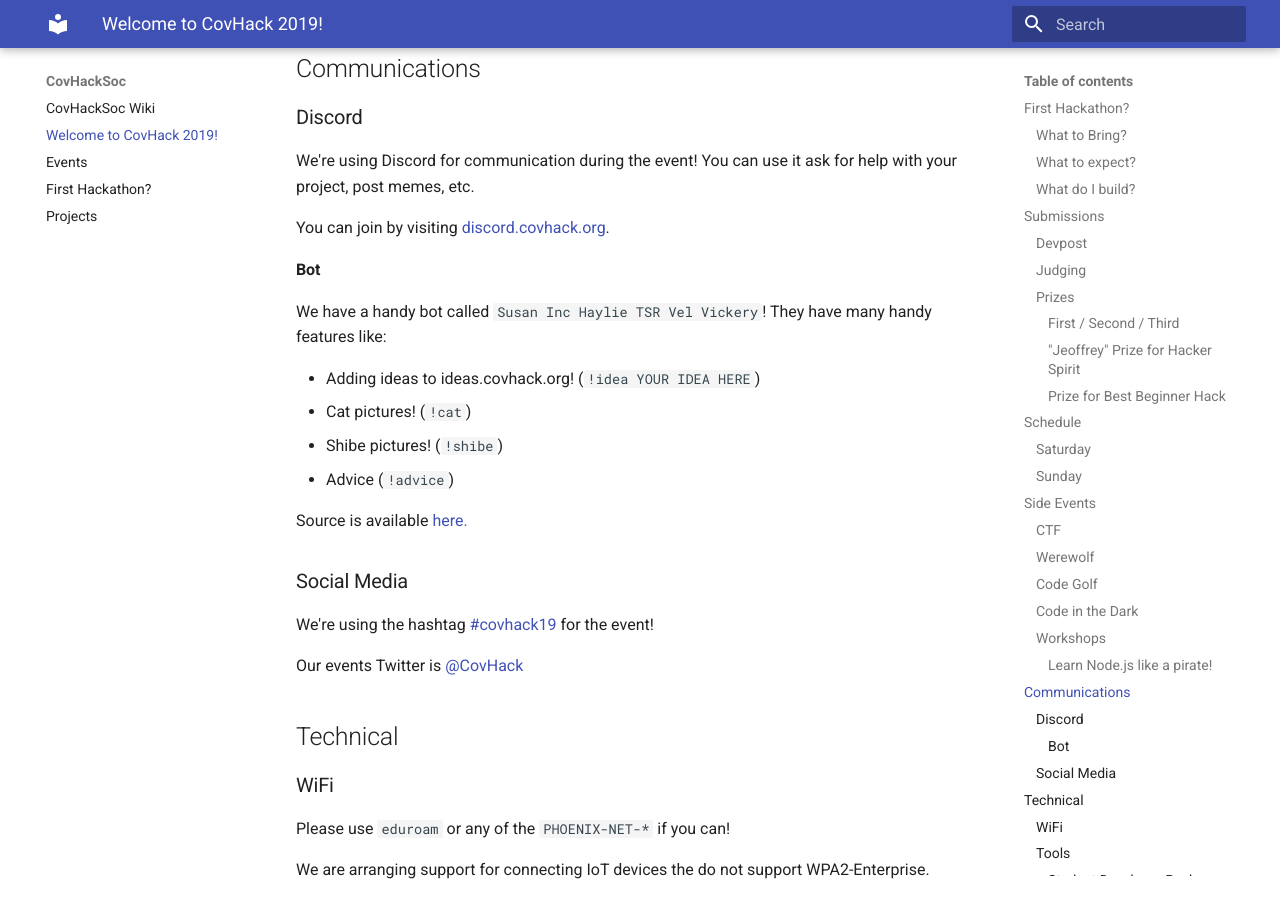
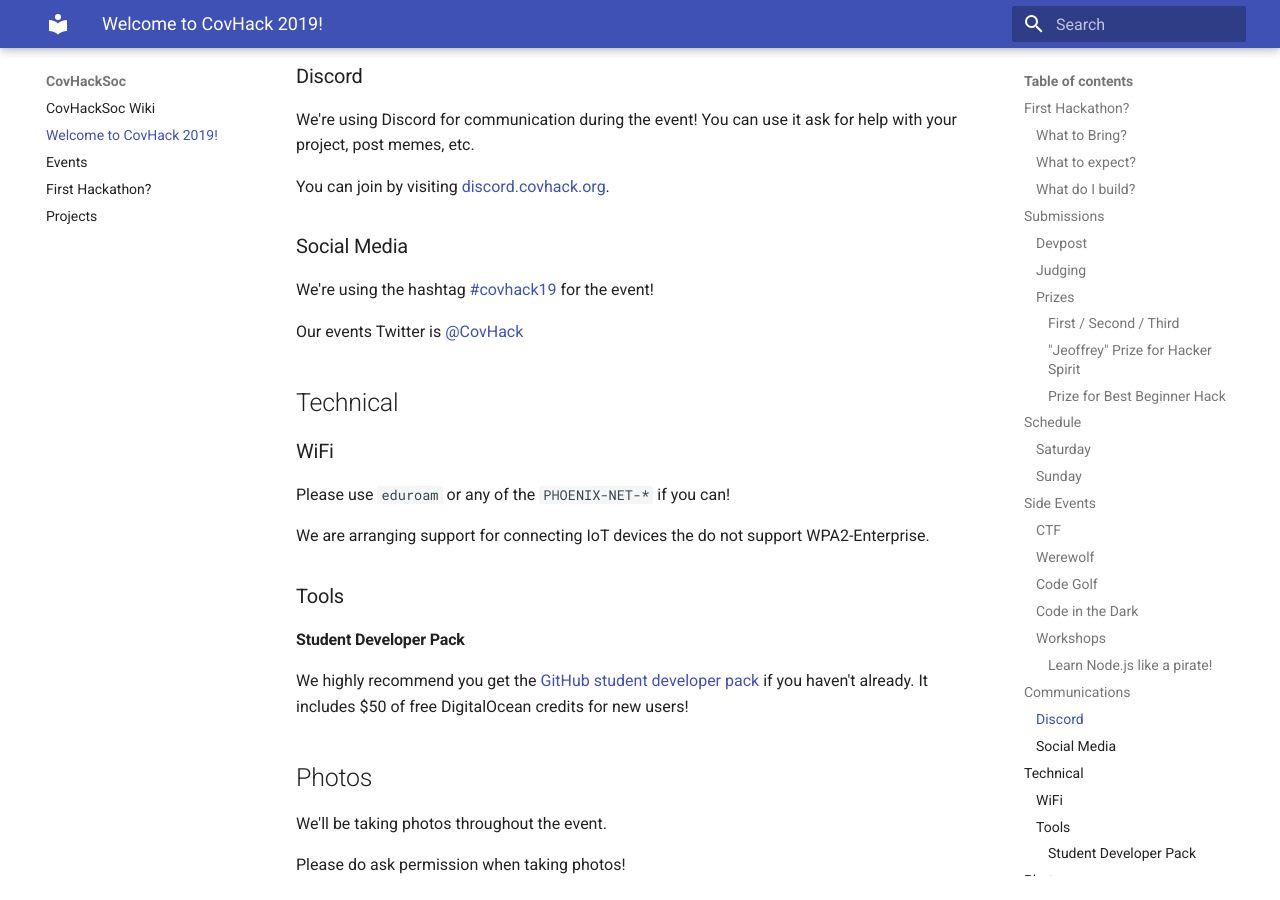
Before and after one commit to CovHackSoc/wiki.covhack.org, an MkDocs documentation site: the page built from docs/covhack2019.md, in a window 1280 px wide and 900 px high, scrolled down 3673 px. Built offline with MkDocs 1.6.1 and Material for MkDocs 9.7.7, drawn with Linux system fonts in a browser that asks for light colours; some of the changed text lies outside the part shown.

Commit message:
Removed our ideas bot from the info.

```diff
--- a/docs/covhack2019.md
+++ b/docs/covhack2019.md
@@ -28,8 +28,6 @@ Hackathons are a great place to learn new technology! So we highly recommend pic
 familiar with!
 
 Hardware projects are awesome and you will always get mad props for doing one!
-
-We keep an ideas list at <a href="https://ideas.covhack.org/">https://ideas.covhack.org/</a>
 
 Regarding how much you should be able to get done:
 
@@ -125,17 +123,6 @@ We're using Discord for communication during the event! You can use it ask for h
 
 You can join by visiting <a href="https://discord.covhack.org/">discord.covhack.org</a>.
 
-#### Bot
-
-We have a handy bot called `Susan Inc Haylie TSR Vel Vickery`! They have many handy features like:
-
-* Adding ideas to ideas.covhack.org! (`!idea YOUR IDEA HERE`)
-* Cat pictures! (`!cat`)
-* Shibe pictures! (`!shibe`)
-* Advice (`!advice`)
-
-Source is available <a href="https://github.com/CovHackSoc/IdeaBot">here.</a>
-
 ### Social Media
 
 We're using the hashtag <a href="https://twitter.com/search?q=%23covhack19">#covhack19</a> for the event!
```
